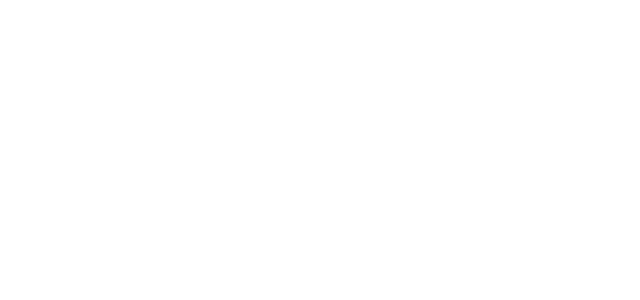
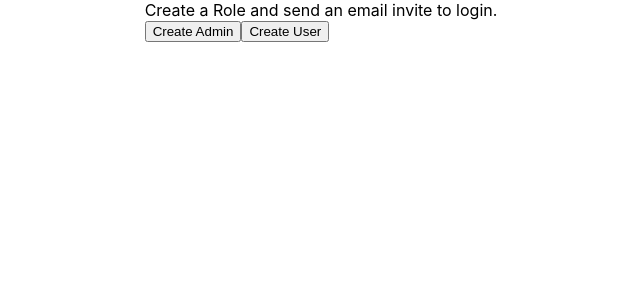
Before and after one commit to Sheilf/Bumpp, a React (Create React App) app: page /master in a window 1280 px wide. Shown: the top 300 px of the page, without its empty margins (319-959 px from the left). Built offline with nearby package versions, Linux system fonts and the light colour scheme.

Commit message:
Generalized Custom Roles !untested

```diff
--- a/src/App.js
+++ b/src/App.js
@@ -1,6 +1,5 @@
 import React from 'react';
 import './App.css';
-import { auth } from './constants/firebase-roles';
 import { Flexbox } from './styles/inline-react';
 import Login from './components/forms/Login';
 
--- /dev/null
+++ b/src/components/forms/CreateRole.js
@@ -0,0 +1,32 @@
+import React from 'react';
+import { auth, functions} from '../../constants/firebase-roles'
+
+class CreateRole extends React.Component{
+
+    constructor(props){
+        super(props)
+        this.state={
+
+        }
+
+    }
+
+    createRole(event){
+        event.preventDefault()
+
+    }
+
+    render(){
+        return(
+            <form onSubmit={(event)=>this.createRole(event)}>
+
+                <input type="submit" value="Create Admin" />
+                <input type="submit" value="Create User" />
+
+            </form>
+        )
+    }
+}
+
+
+export default CreateRole;
--- a/src/components/forms/Login.js
+++ b/src/components/forms/Login.js
@@ -1,6 +1,6 @@
 import React from 'react';
 import { withRouter } from 'react-router-dom';
-import { db, auth, functions } from '../../constants/firebase-roles'
+import { auth, functions } from '../../constants/firebase-roles'
 import {Flexbox} from '../../styles/inline-react';
 import './Login.css';
 
@@ -45,11 +45,11 @@ class Login extends React.Component{
        event.preventDefault();
        console.log(this.state.email, this.state.password)
        auth.signInWithEmailAndPassword(this.state.email, this.state.password).then(user=>{
-            console.log(user);
-            let createMaster = functions.httpsCallable('addMasterRole');
-            createMaster({ email: this.state.email}).then(user_cred=>{
-                console.log(user_cred)
-            })
+            // console.log(user);
+            // let createMaster = functions.httpsCallable('addMasterRole');
+            // createMaster({ email: this.state.email}).then(user_cred=>{
+            //     console.log(user_cred)
+            // })
        })
        .catch(error=>{
            console.log(error.message);
--- /dev/null
+++ b/src/components/views/Master.js
@@ -0,0 +1,39 @@
+import React from 'react';
+import { View } from '../../containers/views';
+import CreateRole from '../../components/forms/CreateRole';
+import '../../firebase-config';
+
+class Master extends React.Component{
+    constructor(props){
+        super(props);
+        this.state={
+
+        }
+
+    }
+
+    componentDidMount(){
+        //determine role by claim: badclaim = "Bad claim, go back"
+    }
+    render(){
+        return(
+            <View>
+                Create a Role and send an email invite to login.
+                <CreateRole />
+            </View>
+        )
+    }
+}
+
+export default Master;
+
+
+
+/*
+<AddUser>
+<CreateAdmin>
+
+
+
+
+*/
--- a/src/containers/views.js
+++ b/src/containers/views.js
@@ -1,12 +1,6 @@
 import React from 'react';
 
-export let ConnectView = (props)=> {
-    return <div>ConnectView</div>
+
+export const View = props => {
+    return <> {props.children} </>
 }
-export let AdminView = (props) => {
-    return <div></div>
-}
-
-export let MasterView = (props) => {
-    return <div></div>
-}
--- a/src/index.css
+++ b/src/index.css
@@ -5,6 +5,10 @@ body {
     sans-serif;
   -webkit-font-smoothing: antialiased;
   -moz-osx-font-smoothing: grayscale;
+  display: flex;
+  flex-direction: column;
+  align-items: center;
+
 }
 
 code {
--- a/src/index.js
+++ b/src/index.js
@@ -2,7 +2,8 @@ import React from 'react';
 import ReactDOM from 'react-dom';
 import './index.css';
 import App from './App';
-import { ConnectView, MasterView, AdminView} from './containers/views'
+import { View } from './containers/views'
+import Master from './components/views/Master';
 import * as serviceWorker from './serviceWorker';
 
 import {BrowserRouter, Route} from 'react-router-dom';
@@ -10,9 +11,9 @@ import {BrowserRouter, Route} from 'react-router-dom';
 ReactDOM.render(
     <BrowserRouter>
         <Route exact path="/" component={App}></Route>
-        <Route exact path="/connect" component={ConnectView}></Route>
-        <Route exact path="/master" component={MasterView}></Route>
-        <Route exact path="/dashboard" component={AdminView}></Route>
+        <Route exact path="/connect" component={View}></Route>
+        <Route exact path="/master" component={Master}></Route>
+        <Route exact path="/dashboard" component={View}></Route>
     </BrowserRouter>,
     document.getElementById('root')
 
--- a/src/styles/inline-react.js
+++ b/src/styles/inline-react.js
@@ -1,16 +1,14 @@
 /*
 export Flexbox
 export BoxShadows
-*
-
-
-/*
-Centered : Centered along X & Y
-Shifted : Shifted to center along X.
-
 */
 
 export const Flexbox = {
+
+    //Centered : Centered along X & Y
+    //Shifted : Shifted to center along X.
+
+
     //Rows
     flexRow: {
         boxSizing: 'border-box',
@@ -81,3 +79,8 @@ export const Flexbox = {
         alignItems: 'center'
     }
 }
+
+export const BoxShadows = {
+
+
+};
```
Also changed, not shown: src/components/views/Admin.js (added, +23 -0 lines), src/components/views/User.js (added, +23 -0 lines).
